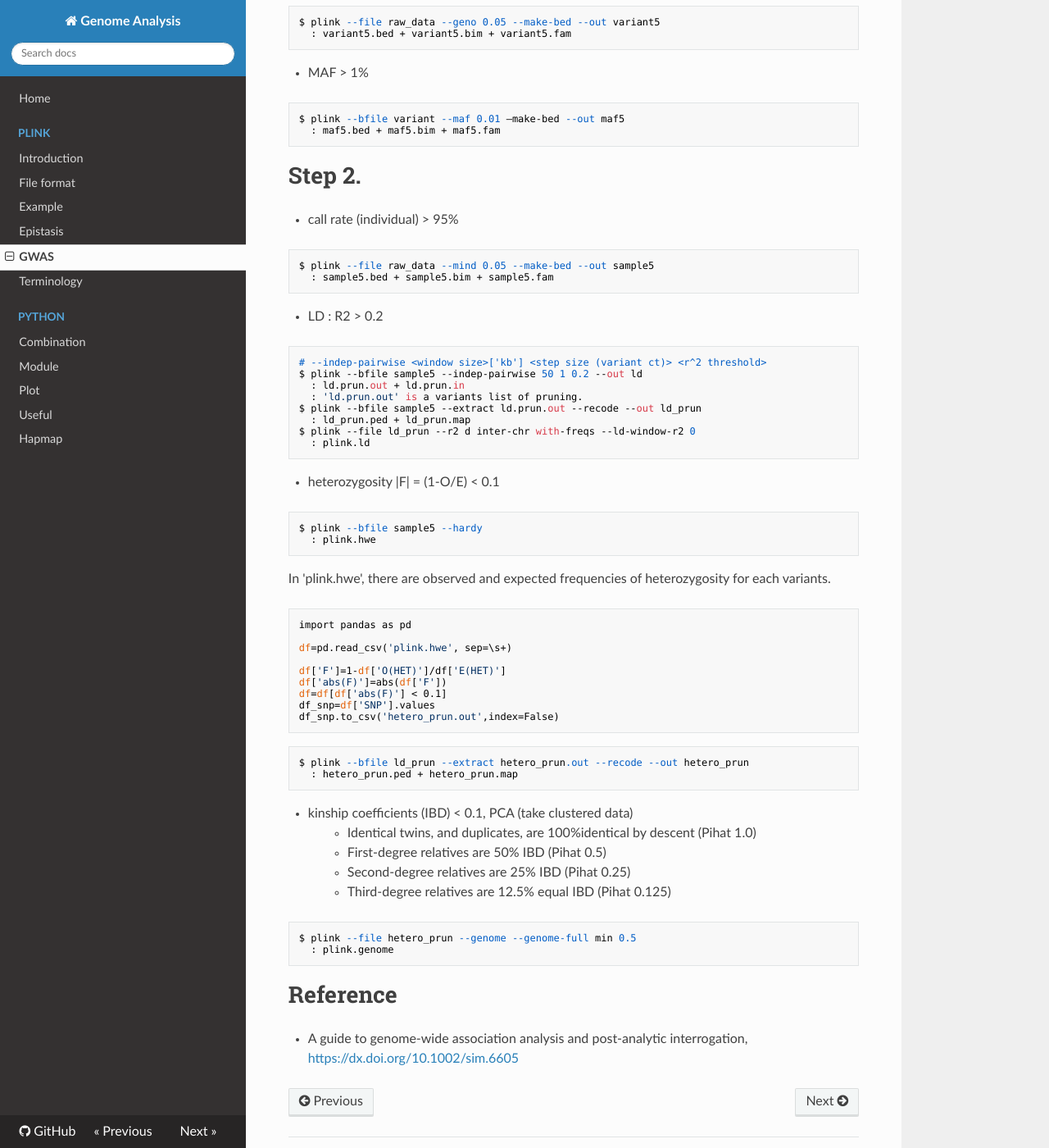
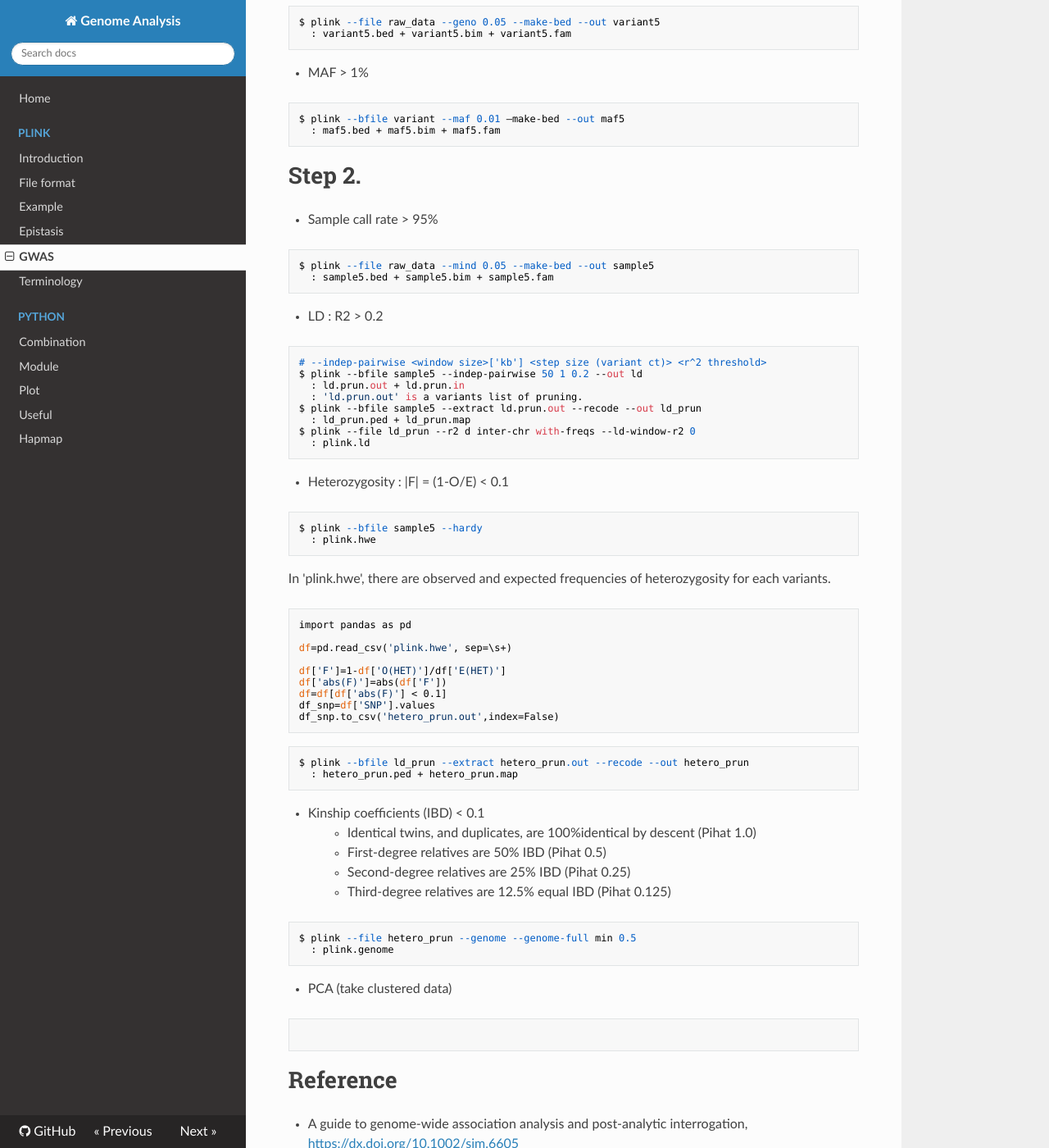
Before and after one commit to WonyoungCho/plink, an MkDocs documentation site: the page built from docs/GWAS.md, in a window 1280 px wide and 1400 px high, scrolled down 454 px. Shown: the whole window at 82% size. Built offline with MkDocs 1.6.1, drawn with Linux system fonts in a browser that asks for light colours; nearby versions of some CDN libraries; old or Windows-style settings are respelled for this version of MkDocs; some of the changed text lies outside the part shown.

Commit message:
Update GWAS.md

````diff
--- a/docs/GWAS.md
+++ b/docs/GWAS.md
@@ -8,7 +8,7 @@ Under the guidance of the first reference, I used 'plink' and 'python' for QC.
 There are few steps:
 
 # Step 1.
-- call rate (SNP) > 95%
+- SNP call rate > 95%
 ```
 $ plink --file raw_data --geno 0.05 --make-bed --out variant5
   : variant5.bed + variant5.bim + variant5.fam
@@ -20,7 +20,7 @@ $ plink --bfile variant --maf 0.01 –make-bed --out maf5
 ```
 
 # Step 2.
-- call rate (individual) > 95%
+- Sample call rate > 95%
 ```
 $ plink --file raw_data --mind 0.05 --make-bed --out sample5
   : sample5.bed + sample5.bim + sample5.fam
@@ -36,7 +36,7 @@ $ plink --bfile sample5 --extract ld.prun.out --recode --out ld_prun
 $ plink --file ld_prun --r2 d inter-chr with-freqs --ld-window-r2 0
   : plink.ld
 ```
-- heterozygosity |F| = (1-O/E) < 0.1
+- Heterozygosity : |F| = (1-O/E) < 0.1
 ```
 $ plink --bfile sample5 --hardy
   : plink.hwe
@@ -57,17 +57,19 @@ df_snp.to_csv('hetero_prun.out',index=False)
 $ plink --bfile ld_prun --extract hetero_prun.out --recode --out hetero_prun
   : hetero_prun.ped + hetero_prun.map
 ```
-- kinship coefficients (IBD) < 0.1, PCA (take clustered data)
+- Kinship coefficients (IBD) < 0.1
 > - Identical twins, and duplicates, are 100%identical by descent (Pihat 1.0)
 > - First-degree relatives are 50% IBD (Pihat 0.5)
 > - Second-degree relatives are 25% IBD (Pihat 0.25)
 > - Third-degree relatives are 12.5% equal IBD (Pihat 0.125)
-
 ```
 $ plink --file hetero_prun --genome --genome-full min 0.5
   : plink.genome
 ```
+- PCA (take clustered data)
+```
 
+```
 
 
 # Reference
````
